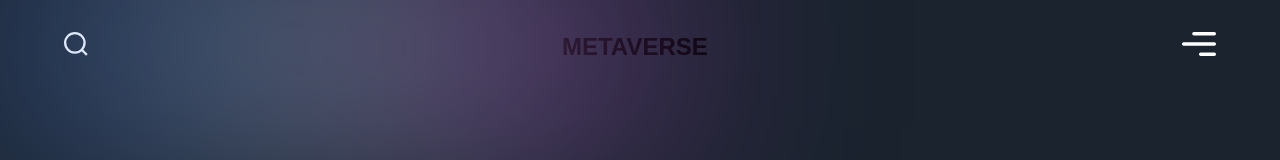
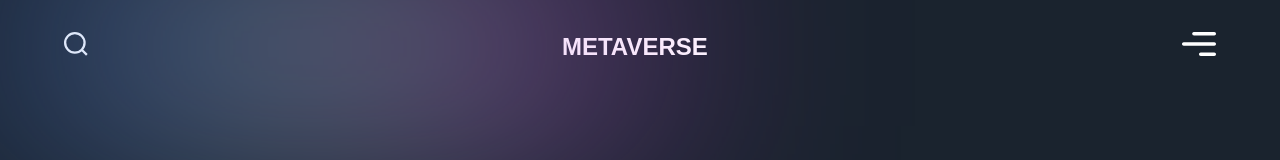
Before and after one commit to lakshayvaishnav/metaverse-react-framer, a Next.js app in the folder starter_repo/: page / in a window 1280 px wide. Shown: the top 160 px of the page. Built offline with nearby package versions, Linux system fonts and the light colour scheme; a web font is replaced by a local one.

Commit message:
completed website

```diff
--- a/starter_repo/components/Navbar.jsx
+++ b/starter_repo/components/Navbar.jsx
@@ -14,7 +14,7 @@ const Navbar = () => (
     <div
       className={`${styles.innerWidth} mx-auto flex justify-between gap-8`}>
       <img src="/search.svg" alt="search" className="w-[24px] h-[24px] object-contain" />
-      <h2 className="font-extrabold text-[24px] leading-[30.24px] text-blue">METAVERSE</h2>
+      <h2 className="font-extrabold text-[24px] leading-[30.24px] text-white">METAVERSE</h2>
       <img src="/menu.svg" alt="menu" className="w-[24px]] h-[24px] object-contain" />
     </div>
 
```
